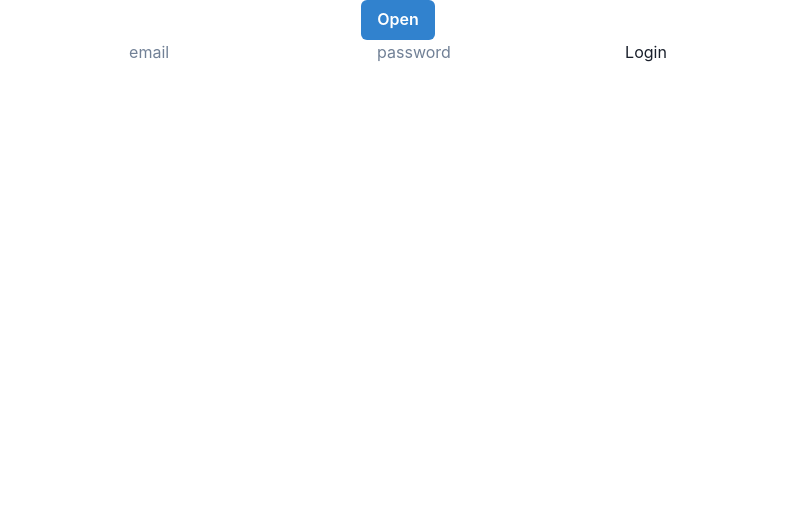
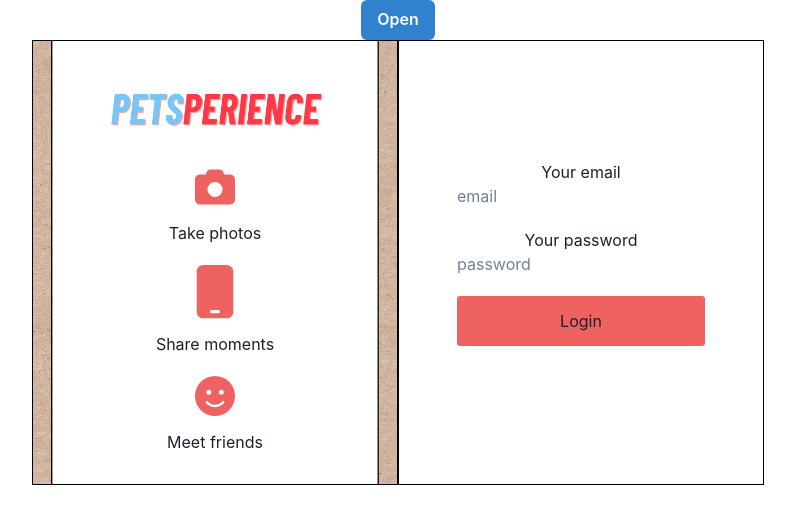
Before and after one commit to AdrianRgGit/Social_Network_Front_ReactRedux, a React (Vite) app: page /login in a window 1280 px wide. Shown: the top 524 px of the page, without its empty margins (242-1037 px from the left). Built offline with nearby package versions, Linux system fonts and the light colour scheme.

Commit message:
login hecho

```diff
--- a/src/components/Login/Login.jsx
+++ b/src/components/Login/Login.jsx
@@ -10,6 +10,14 @@ import {
   AlertDescription,
   Button,
 } from "@chakra-ui/react";
+import "./Login.scss";
+import petsSperience from "../../assets/images/Petspierince1.png";
+import { FontAwesomeIcon } from "@fortawesome/react-fontawesome";
+import {
+  faCamera,
+  faFaceSmile,
+  faMobile,
+} from "@fortawesome/free-solid-svg-icons";
 
 const Login = () => {
   const [formData, setFormData] = useState({
@@ -53,6 +61,40 @@ const Login = () => {
 
   return (
     <>
+      <div className="father-container">
+        <div className="info-container">
+          <section className="text-container">
+            <img className="logo" src={petsSperience} alt="" />
+          </section>
+          <section className="index-container">
+            <div>
+              <FontAwesomeIcon
+                className="icon"
+                icon={faCamera}
+                style={{ color: "#ef6262" }}
+              />
+              <p>Take photos</p>
+            </div>
+            <div>
+              <FontAwesomeIcon
+                className="icon"
+                icon={faMobile}
+                style={{ color: "#ef6262" }}
+              />
+              <p>Share moments</p>
+            </div>
+            <div>
+              <FontAwesomeIcon
+                className="icon"
+                icon={faFaceSmile}
+                style={{ color: "#ef6262" }}
+              />
+              <p>Meet friends</p>
+            </div>
+          </section>
+        </div>
+
+        <div className="login-container">
           <div className="alert-container">
             {isError && (
               <Alert status="error">
@@ -72,6 +114,7 @@ const Login = () => {
           </div>
 
           <form onSubmit={onSubmit}>
+            <p>Your email</p>
             <input
               type="email"
               name="email"
@@ -80,6 +123,7 @@ const Login = () => {
               onChange={onChange}
               required
             />
+            Your password
             <input
               type="password"
               name="password"
@@ -88,8 +132,10 @@ const Login = () => {
               onChange={onChange}
               required
             />
-        <button type="submit">Login</button>
+            <button className="btn" type="submit">Login</button>
           </form>
+        </div>
+      </div>
     </>
   );
 };
--- /dev/null
+++ b/src/components/Login/Login.scss
@@ -0,0 +1,61 @@
+@import "../../index.scss";
+
+.father-container {
+  display: flex;
+  min-width: 50vh;
+  min-height: 50vh;
+}
+
+.info-container,
+.login-container {
+  flex: 1;
+  padding: 20px;
+  border: 1px solid black;
+}
+
+.info-container {
+  background-image: url('../../assets/images/loginBack.jpg'); /* Reemplaza 'ruta/de/tu/imagen.jpg' con la URL de tu imagen de fondo */
+  background-size: cover;
+  background-repeat: no-repeat;
+  background-position: center center;
+}
+
+.login-container {
+  display: flex;
+  justify-content: center;
+  align-items: center;
+}
+
+.login-container form {
+  display: flex;
+  flex-direction: column;
+  align-items: center;
+}
+
+.login-container form input,
+.login-container form button {
+  margin-bottom: 20px;
+  width: 100%;
+}
+
+.logo {
+  width: 50vh;
+}
+
+.index-container div {
+  justify-content: center;
+  align-items: center;
+  margin-bottom: 10px;
+}
+
+.icon {
+  width: 40px;
+  height: auto;
+  margin: 10px;
+}
+
+.btn {
+  border-radius: 3px;
+  height: 50px;
+  background-color: $tertiary-color;
+}
```
Also changed, not shown: src/assets/images/loginBack.jpg (added). Lines whose indentation alone changed are shown as unchanged.
